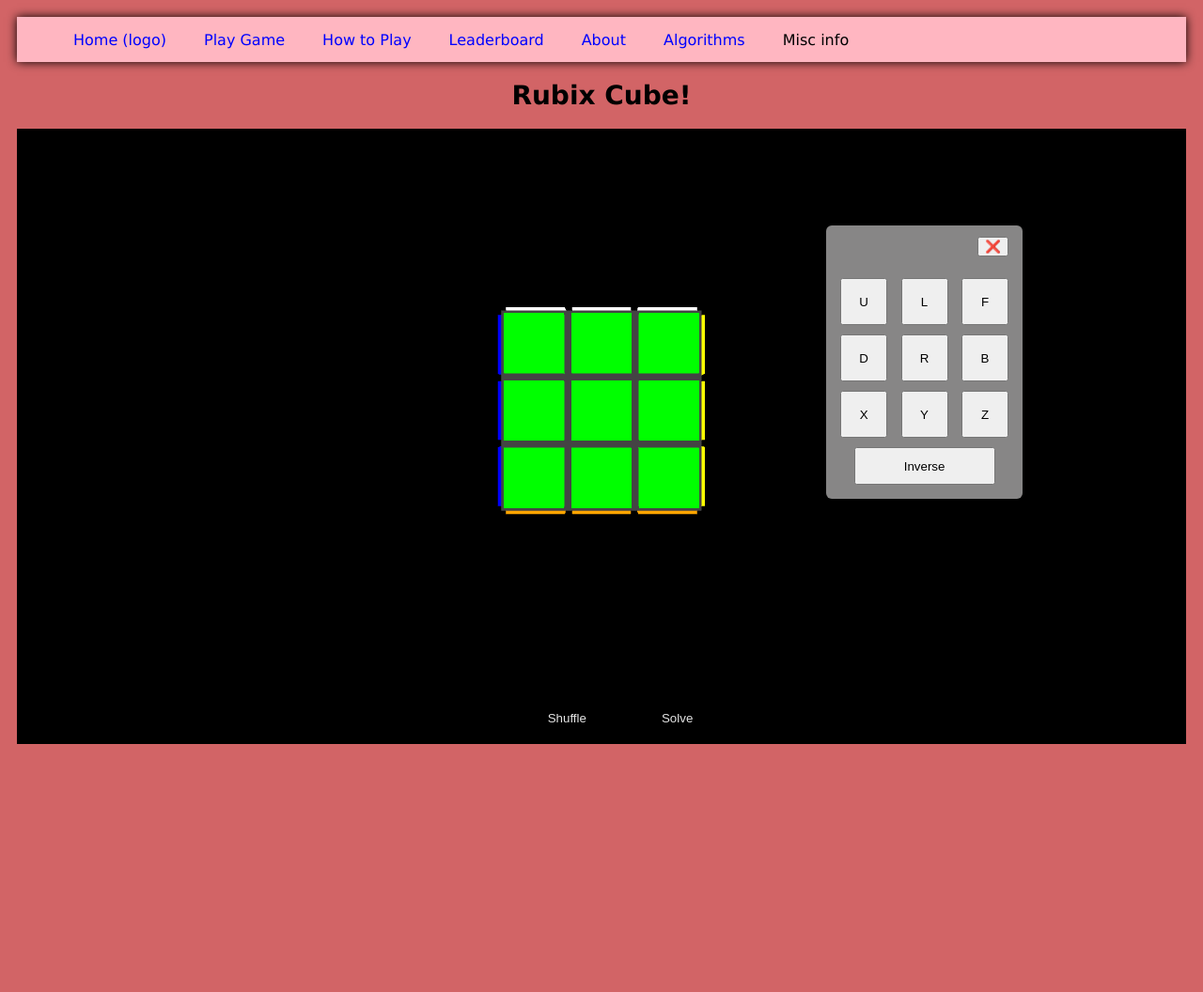
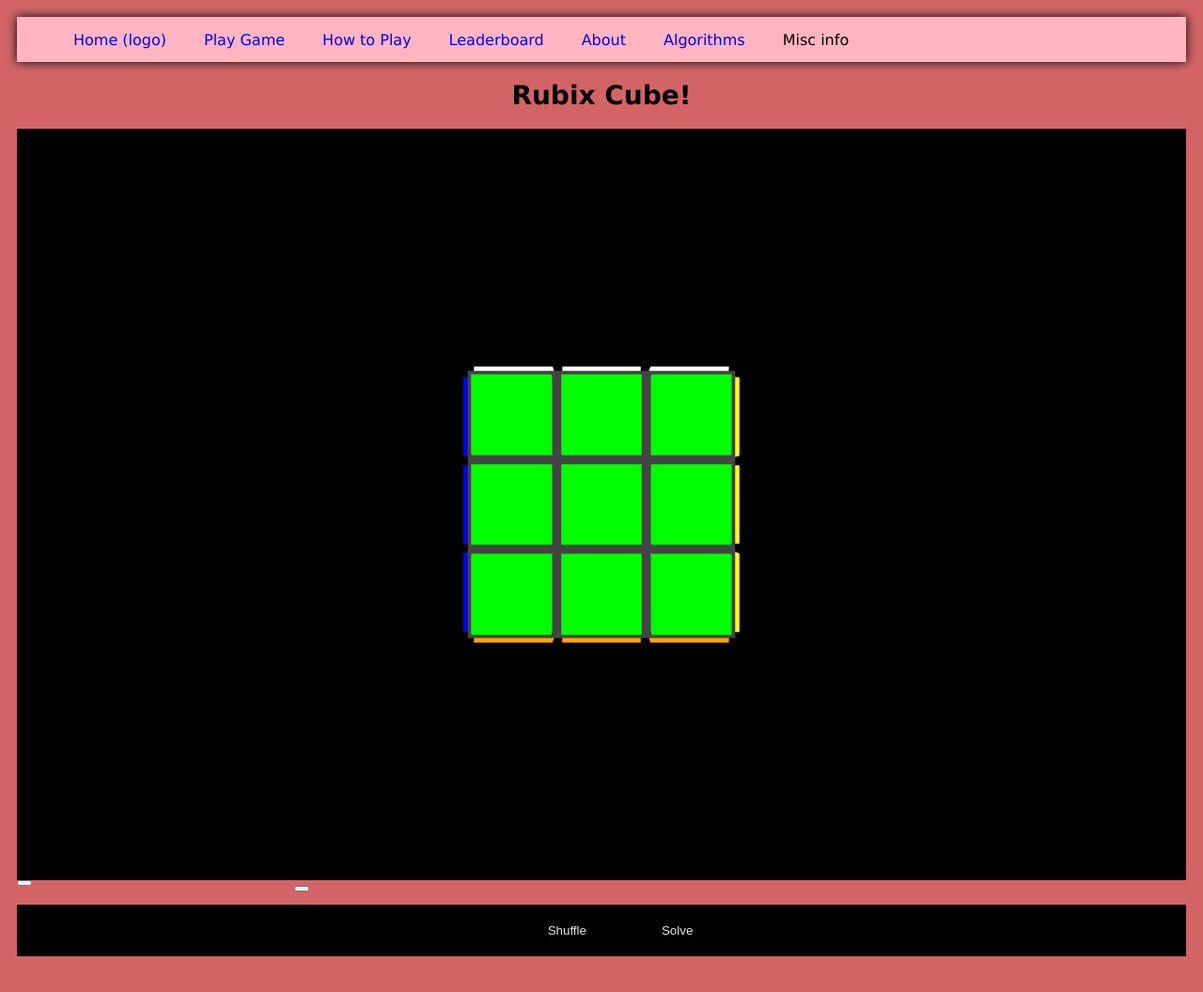
Before and after one commit to ChadleyM/RubixCube, a website built with webpack: page public/play-game/play-game.html in a window 1280 px wide. Shown: the whole page at 94% size. Built offline with nearby package versions, Linux system fonts and the light colour scheme.

Commit message:
Cube UI update

```diff
--- a/public/css/style.css
+++ b/public/css/style.css
@@ -9,18 +9,34 @@ h1 {
 }
 
 #game {
-  height: 600px;
-  display: flex;
+  /* display: flex;
+  justify-content: center; */
+  height: 100%;
+  width: 100%;
 }
 
 canvas {
-  width: 100%;
+  display: flex;
+  justify-content: center;
+  width: 50%;
+  height: 100%;
+}
+
+#a {
+  display: flex;
+  justify-content: left;
+  width: 25%;
+  height: 100%;
+}
+
+#b {
+  display: flex;
+  justify-content: right;
+  width: 25%;
   height: 100%;
 }
 
 #btn-group-cube-options {
-  flex: 1;
-  margin-top: 0px;
   display: flex;
   justify-content: center;
   background-color: #000000;
@@ -62,7 +78,7 @@ canvas {
   /* transition: 0.5s; */
 }
 
-.cube-controls{
+/* .cube-controls{
   width: fit-content;
   height: fit-content;
   background: #878686;
@@ -108,7 +124,7 @@ canvas {
   text-align: center;
   height: 50%;
   margin: auto;
-}
+} */
 
 
 header {
--- a/public/play-game/js/Cube.js
+++ b/public/play-game/js/Cube.js
@@ -17,7 +17,7 @@ class Cube {
     this.object = new THREE.Object3D();
     this.game.world.scene.add(this.object);
     this.cubeFaces = Array()
-
+    console.log('bruh')
   }
 
   init() {
--- a/public/play-game/js/Game.js
+++ b/public/play-game/js/Game.js
@@ -4,8 +4,10 @@ import { Cube } from "./Cube.js";
 
 class Game {
   constructor() {
+
     this.dom = {
       game: document.querySelector("#game"),
+      canvas: document.querySelector("#game"),
     };
 
     this.world = new World(this);
--- a/public/play-game/play-game.html
+++ b/public/play-game/play-game.html
@@ -41,13 +41,21 @@
         <h1>Rubix Cube!</h1>
         <!--3D canvas-->
               <!--3D canvas-->
-      <div id="game"></div>
+      <div id="game-container">
+        <div id="game"></div>
+        <div id="a">
+          <button></button>
+        </div>
+        <div id="b">
+          <button></button>
+        </div>
+      </div>
       <menu id="btn-group-cube-options">
         <button>Shuffle</button>
         <button>Solve</button>
       </menu>
       <!--Controls-->
-      <div class ="cube-controls" id = "controlsPopup">
+      <!-- <div class ="cube-controls" id = "controlsPopup">
         <title>Controls</title>
         <br/>
         <section >
@@ -68,7 +76,7 @@
           <button class ='btn-inverse'>Inverse</button>
       </section>
       </div>
-
+         -->
         <section id="game"></section>
       </container>
     <script src="https://cdnjs.cloudflare.com/ajax/libs/three.js/r128/three.js"></script>
```
